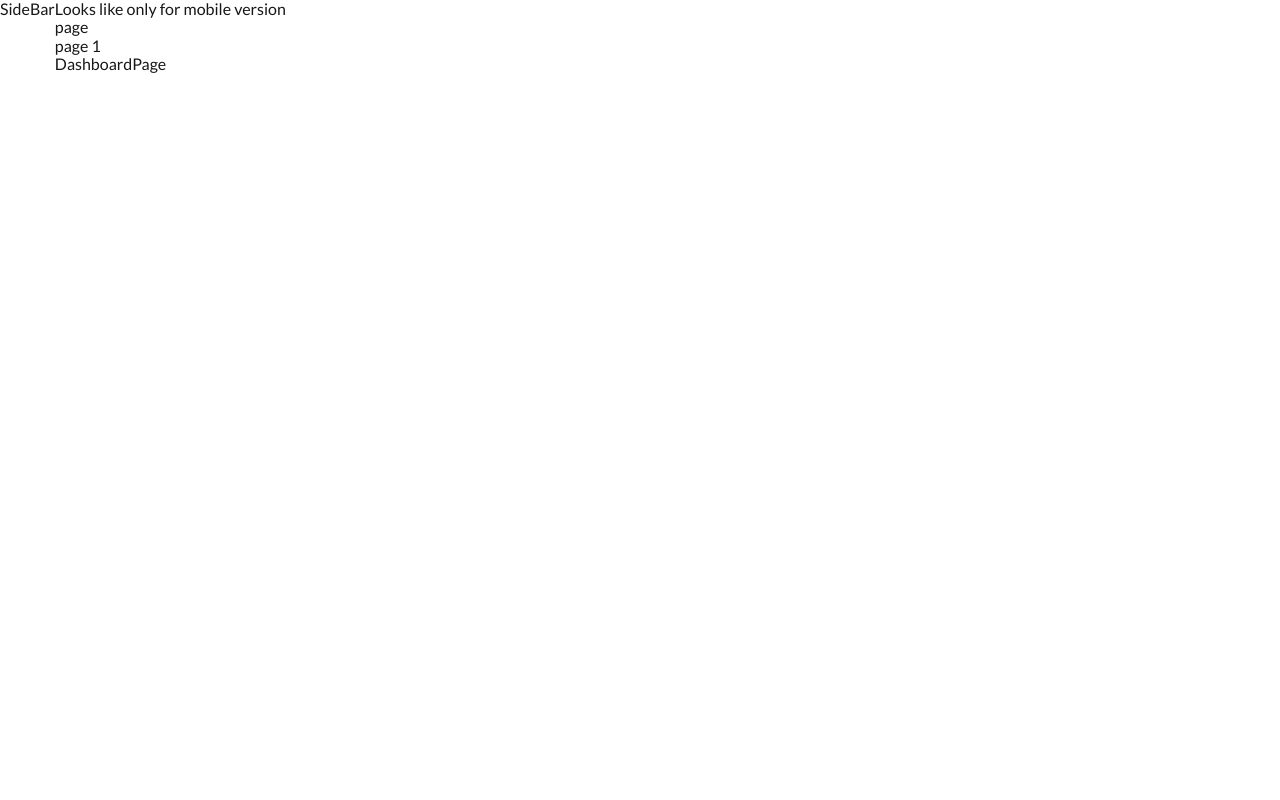
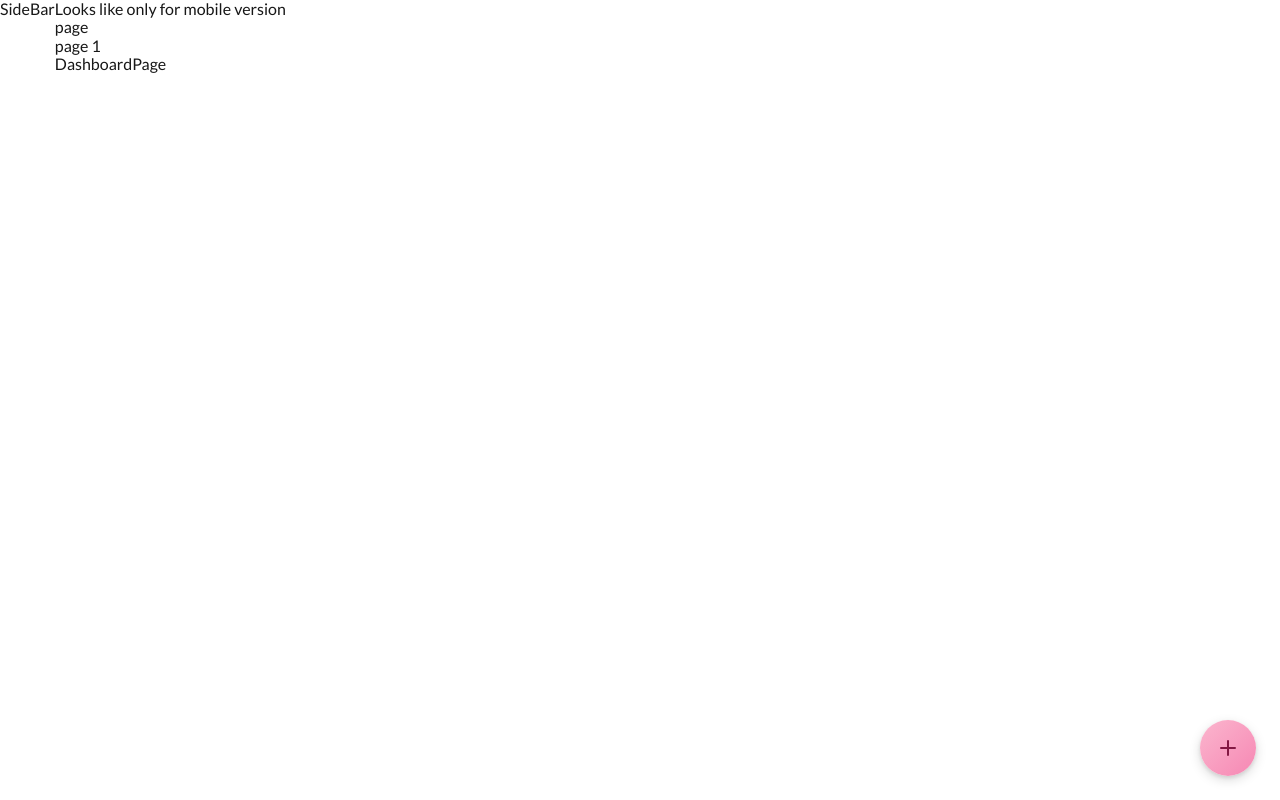
Before and after one commit to darkissdark/birdie, a Next.js app: page / in a window 1280 px wide. Built offline with nearby package versions, Linux system fonts and the light colour scheme; no server answers.

Commit message:
вікно

```diff
--- a/app/layout.tsx
+++ b/app/layout.tsx
@@ -3,6 +3,7 @@
 import "./globals.css";
 import "modern-normalize/modern-normalize.css";
 import AuthProvider from "@/components/AuthProvider/AuthProvider";
+import { ClientLayout } from "@/components/ClientLayout/ClientLayout";
 
 const lato = Lato({
   variable: "--font-lato",
@@ -19,8 +20,8 @@
 });
 
 export const metadata: Metadata = {
-  title: "Create Next App",
-  description: "Generated by create next app",
+  title: "Diary App",
+  description: "Personal diary application",
   icons: {
     icon: "/favicon.svg",
   },
@@ -32,10 +33,10 @@
   children: React.ReactNode;
 }>) {
   return (
-    <html lang="en">
+    <html lang="uk">
       <AuthProvider>
         <body className={`${lato.variable} ${comfortaa.variable}`}>
-          {children}
+          <ClientLayout>{children}</ClientLayout>
         </body>
       </AuthProvider>
     </html>
```
